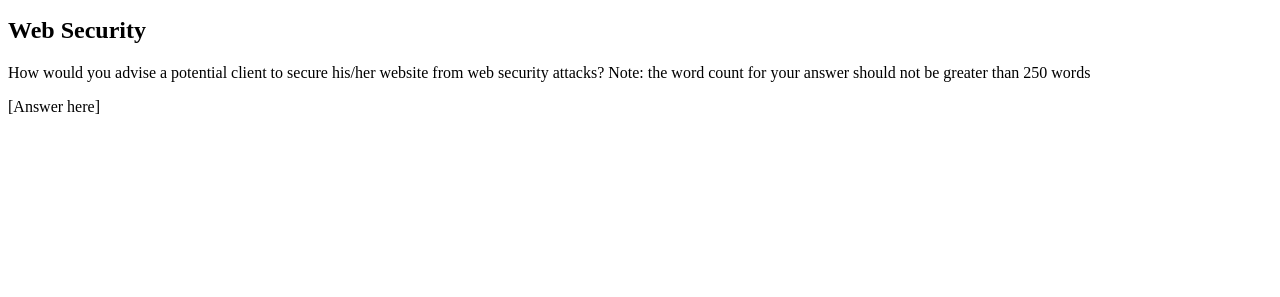
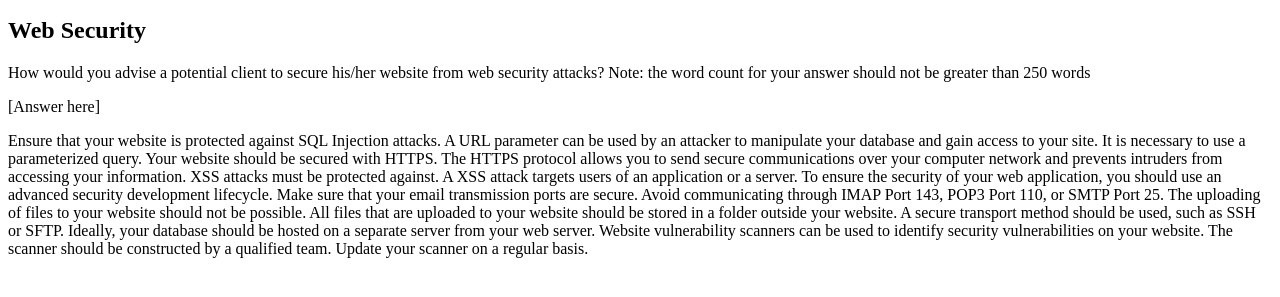
Before and after one commit to Noroff-FEU-Assignments/cross-course-project-Veskje, a plain HTML site: page index.html in a window 1280 px wide. Shown: the part 101-398 px from the top of the page. Drawn offline with Linux system fonts and the light colour scheme.

Commit message:
Added text

```diff
--- a/index.html
+++ b/index.html
@@ -8,6 +8,6 @@
     <p>Welcome to my first website.</p>
     <h2>Web Security</h2>
     <p id="web-security-question">How would you advise a potential client to secure his/her website from web security attacks? Note: the word count for your answer should not be greater than 250 words</p>
-    <p id="web-security-answer">[Answer here]</p>
+    <p id="web-security-answer">[Answer here]</p> <p id="web-security-answer"> Ensure that your website is protected against SQL Injection attacks. A URL parameter can be used by an attacker to manipulate your database and gain access to your site. It is necessary to use a parameterized query. Your website should be secured with HTTPS. The HTTPS protocol allows you to send secure communications over your computer network and prevents intruders from accessing your information. XSS attacks must be protected against. A XSS attack targets users of an application or a server. To ensure the security of your web application, you should use an advanced security development lifecycle. Make sure that your email transmission ports are secure. Avoid communicating through IMAP Port 143, POP3 Port 110, or SMTP Port 25. The uploading of files to your website should not be possible. All files that are uploaded to your website should be stored in a folder outside your website. A secure transport method should be used, such as SSH or SFTP. Ideally, your database should be hosted on a separate server from your web server. Website vulnerability scanners can be used to identify security vulnerabilities on your website. The scanner should be constructed by a qualified team. Update your scanner on a regular basis.</p
   </body>
 </html>
```
